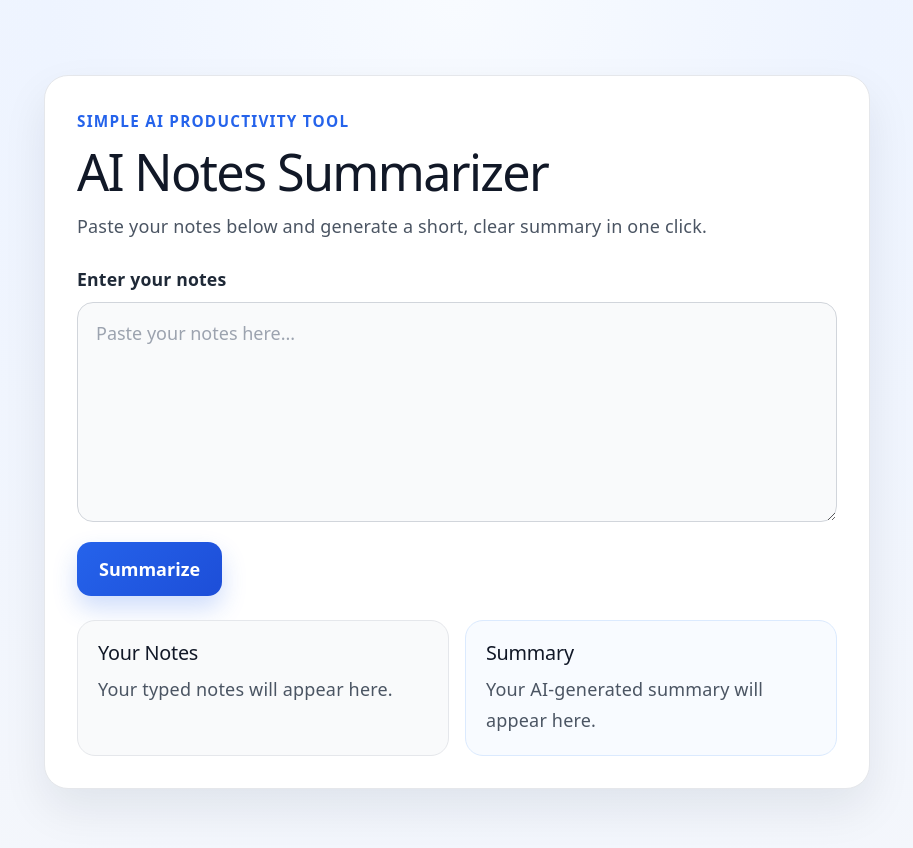
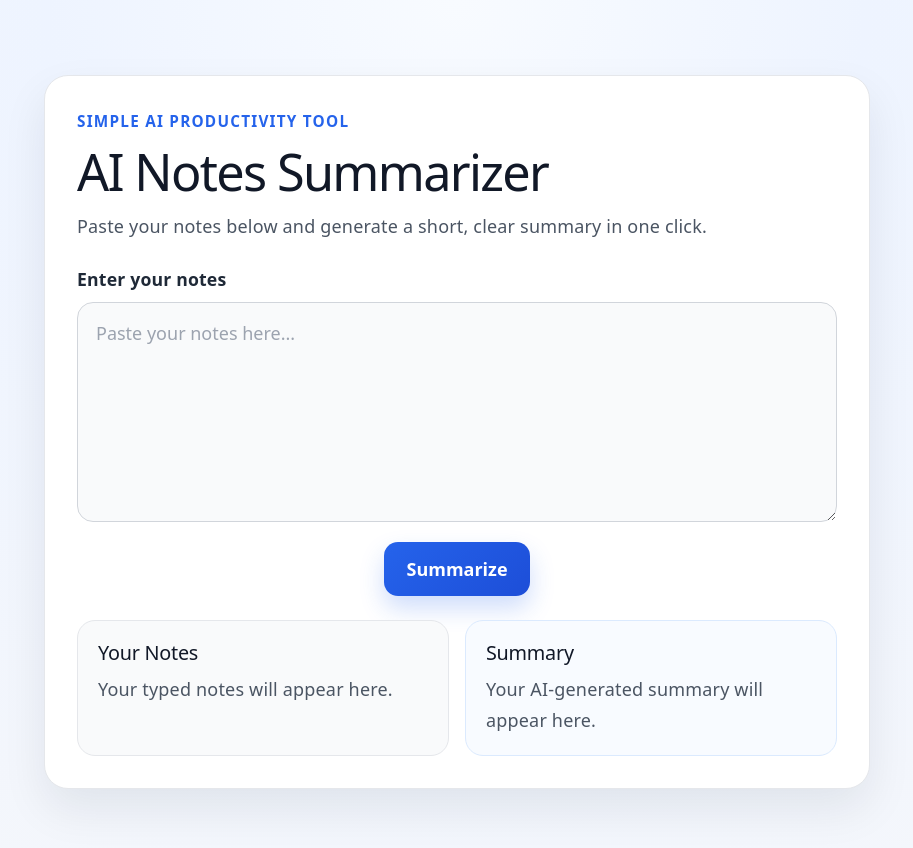
Before and after one commit to EsanduEpa/ai-notes-summarizer, a React (Vite) app in the folder client/: page / in a window 1280 px wide. Shown: the top 848 px of the page, without its empty margins (183-1096 px from the left). Built offline with nearby package versions, Linux system fonts and the light colour scheme.

Commit message:
Add loading spinner to summarize button and style adjustments

```diff
--- a/client/src/App.css
+++ b/client/src/App.css
@@ -152,6 +152,27 @@
   border-color: #dbeafe;
 }
 
+button{
+  display: flex;
+  justify-self: center;
+  align-items: center;
+  gap: 8px;
+}
+
+.spinner {
+  width: 16px;
+  height: 16px;
+  border: 3px solid #ffffff;
+  border-top: 3px solid transparent;
+  border-radius: 50%;
+  animation: spin 0.8s linear infinite;
+}
+
+@keyframes spin {
+  to { transform: rotate(360deg); }
+
+}
+
 @media (max-width: 640px) {
   .app-shell {
     padding: 20px 14px;
--- a/client/src/App.jsx
+++ b/client/src/App.jsx
@@ -62,7 +62,14 @@ function App() {
           disabled={loading}
         >
           {/* Shows different text while loading. */}
-          {loading ? 'Summarizing...' : 'Summarize'}
+          { loading ? (
+            <>
+            <span className='spinner'></span>
+               Summarizing...
+          </>
+          ) : (
+            "Summarize"
+          )}
         </button>
 
         <div className="info-grid">
```
